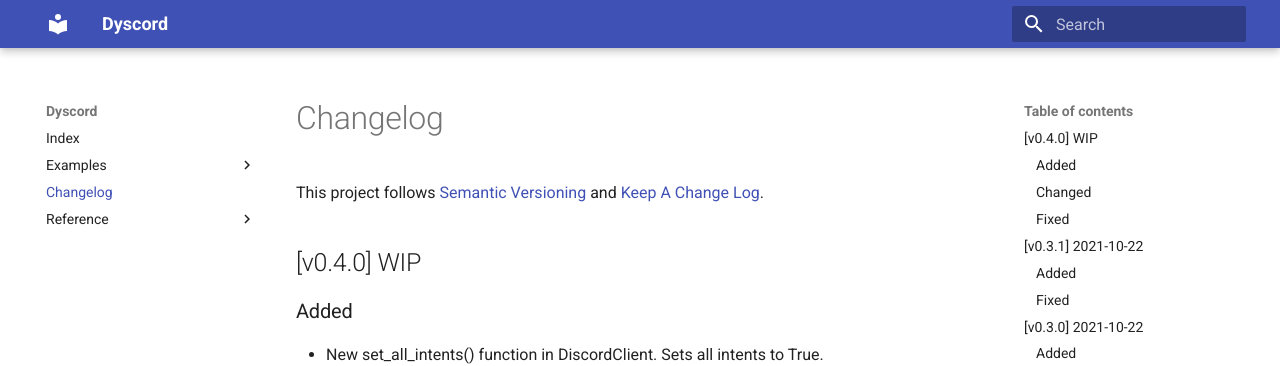
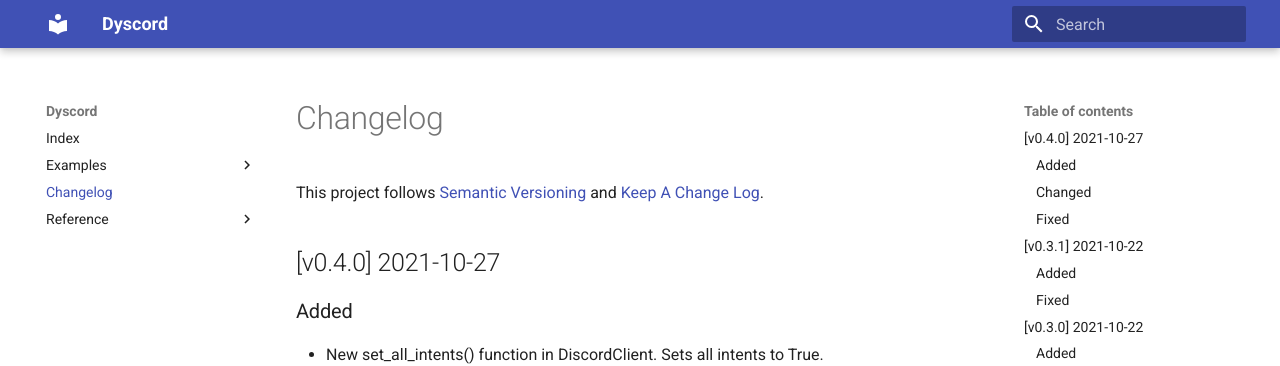
Before and after one commit to isbe-house/dyscord, an MkDocs documentation site: the page built from docs/changelog.md, in a window 1280 px wide and 900 px high. Shown: the top 366 px of the window. Built offline with MkDocs 1.6.1 and Material for MkDocs 9.7.7, drawn with Linux system fonts in a browser that asks for light colours.

Commit message:
chore: prepare 0.4.0 for release.

```diff
--- a/docs/changelog.md
+++ b/docs/changelog.md
@@ -2,7 +2,7 @@
 
 This project follows [Semantic Versioning](https://semver.org/) and [Keep A Change Log](https://keepachangelog.com/en/1.0.0/).
 
-## [v0.4.0] WIP
+## [v0.4.0] 2021-10-27
 ### Added
 - New set_all_intents() function in DiscordClient. Sets all intents to True.
 - Better example code.
--- a/src/dyscord/version.py
+++ b/src/dyscord/version.py
@@ -1,4 +1,4 @@
-__version__ = '0.4.0.dev1'
+__version__ = '0.4.0'
 
 # [N!]N(.N)*[{a|b|rc}N][.postN][.devN]
 # Valid regex: ((\d+)(\.\d+(\.\d+)?)?)((a|b|rc)\d+)?(.post\d+)?(.dev\d+)?
```
